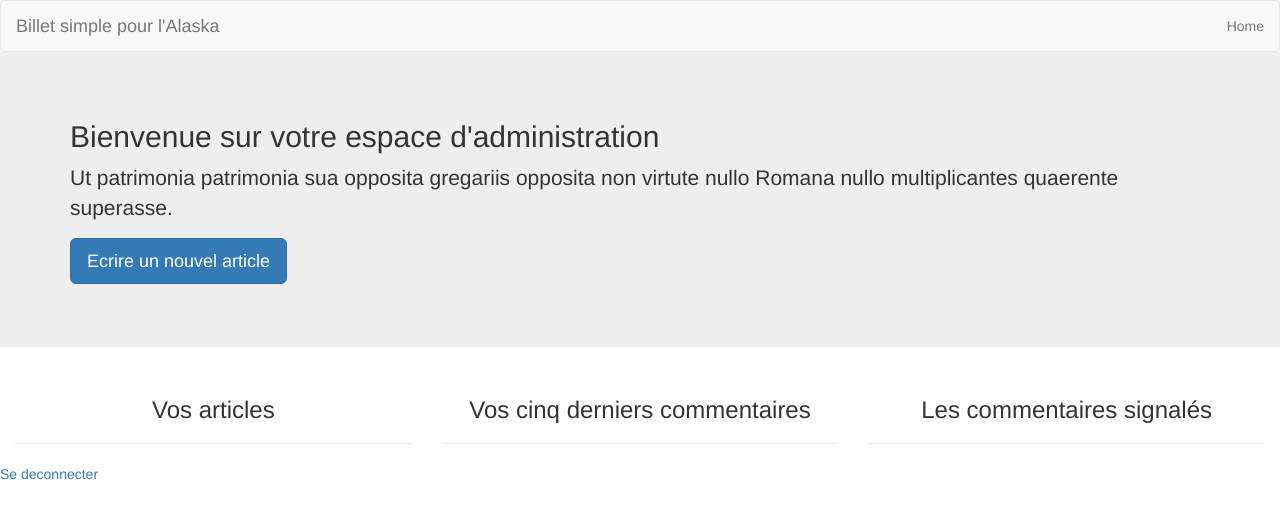
After one commit to tdimnet/Projet-Blog-MVC, a PHP site: template Vue/Admin/index.php in a window 1280 px wide. The commit adds this page. Shown: the top 519 px of the page. Run offline with PHP 8.4, Linux system fonts and the light colour scheme; the template is opened without the code that fills it, so the values that code supplies are empty.

Commit message:
Add a moderate button within the admin panel and start working on the signaled comments

```diff
--- a/Controller/Blog/article.php
+++ b/Controller/Blog/article.php
@@ -15,10 +15,10 @@ if ($_SERVER['REQUEST_METHOD'] === 'POST') {
   $name = $_POST['name'];
   $mail = $_POST['mail'];
   $comment = $_POST['comment'];
+  $status = 0;
 
   // then we enter the data in database
-  $Comment->addComment($name, $mail, $comment, $articleId);
-
+  $Comment->addComment($name, $mail, $comment, $articleId, $status);
   // Finally we redirect the user
   header('Location: index.php?Controller=Blog&&Vue=article&&id='. $articleId);
 }
--- /dev/null
+++ b/Vue/Admin/abusive.php
@@ -0,0 +1,2 @@
+<h3 class="text-center">Les commentaires signalés</h3>
+<hr>
--- a/Vue/Admin/articles.php
+++ b/Vue/Admin/articles.php
@@ -1,4 +1,4 @@
-<h3 class="text-center">Here is the list of all your articles</h3>
+<h3 class="text-center">Vos articles</h3>
 <hr>
 <?php
 foreach ($articles as $article) {
--- a/Vue/Admin/comments.php
+++ b/Vue/Admin/comments.php
@@ -1,10 +1,9 @@
-<h3 class="text-center">Here are all the comments of the articles</h3>
+<h3 class="text-center">Vos cinq derniers commentaires</h3>
 <hr>
 <?php
 $Comment = new Comment();
 $comments = $Comment->findAllComments();
 foreach ($comments as $comment) { ?>
-  <hr>
   <h4>
     Comment author : <?php echo $comment['full_name']; ?>
     <br>
@@ -12,13 +11,15 @@ foreach ($comments as $comment) { ?>
       Author email address : <?php echo $comment['email_address']; ?>
     </small>
   </h4>
-
-  <h5><a href="#">Moderate the article comment</a></h5>
   <p>
     Commnent :
     <br>
     <?php echo $comment['comment']; ?>
   </p>
+  <p>
+    <a class="btn btn-danger" href="?Controller=Admin&&Action=moderateComment&&id=<?php echo $comment['id'] ?>">Moderate the article comment</a>
+  </p>
+  <hr>
 <?php
 }
 ?>
--- a/Vue/Admin/index.php
+++ b/Vue/Admin/index.php
@@ -18,16 +18,21 @@ include_once 'Vue/Templates/navigation.php';
     </div><!-- /.container -->
   </div><!-- /.jumbotron -->
 
-  <div class="container">
+  <div class="container-fluid">
     <div class="row">
-      <div class="col-md-6">
+      <div class="col-md-4">
         <?php
         include_once 'Vue/Admin/articles.php';
         ?>
       </div>
-      <div class="col-md-6">
+      <div class="col-md-4">
         <?php
         include_once 'Vue/Admin/comments.php';
+        ?>
+      </div>
+      <div class="col-md-4">
+        <?php
+        include_once 'Vue/Admin/abusive.php';
         ?>
       </div>
     </div><!-- /.row -->
```
Also changed, not shown: Controller/Admin/index.php (+7 -1 lines), Modele/Comment.php (+12 -2 lines), Vue/Blog/commentsList.php (+1 -18 lines).
